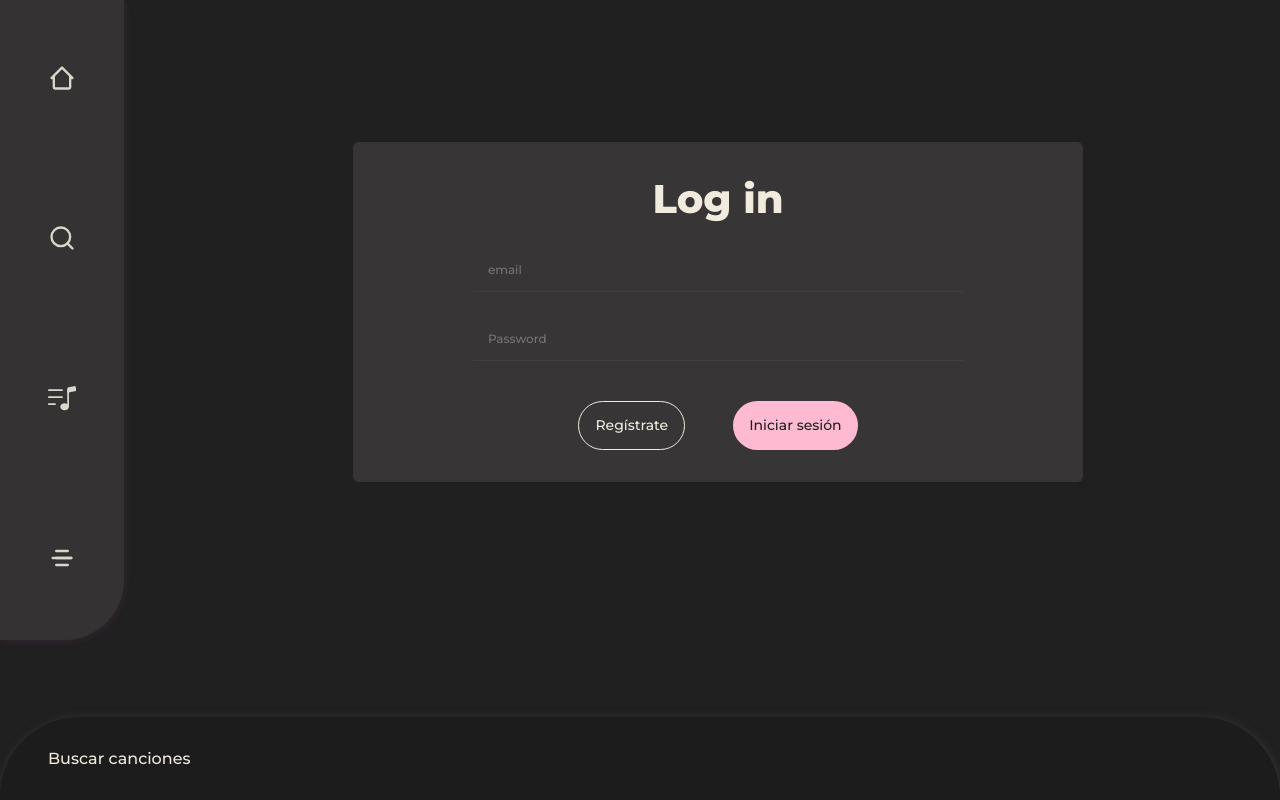
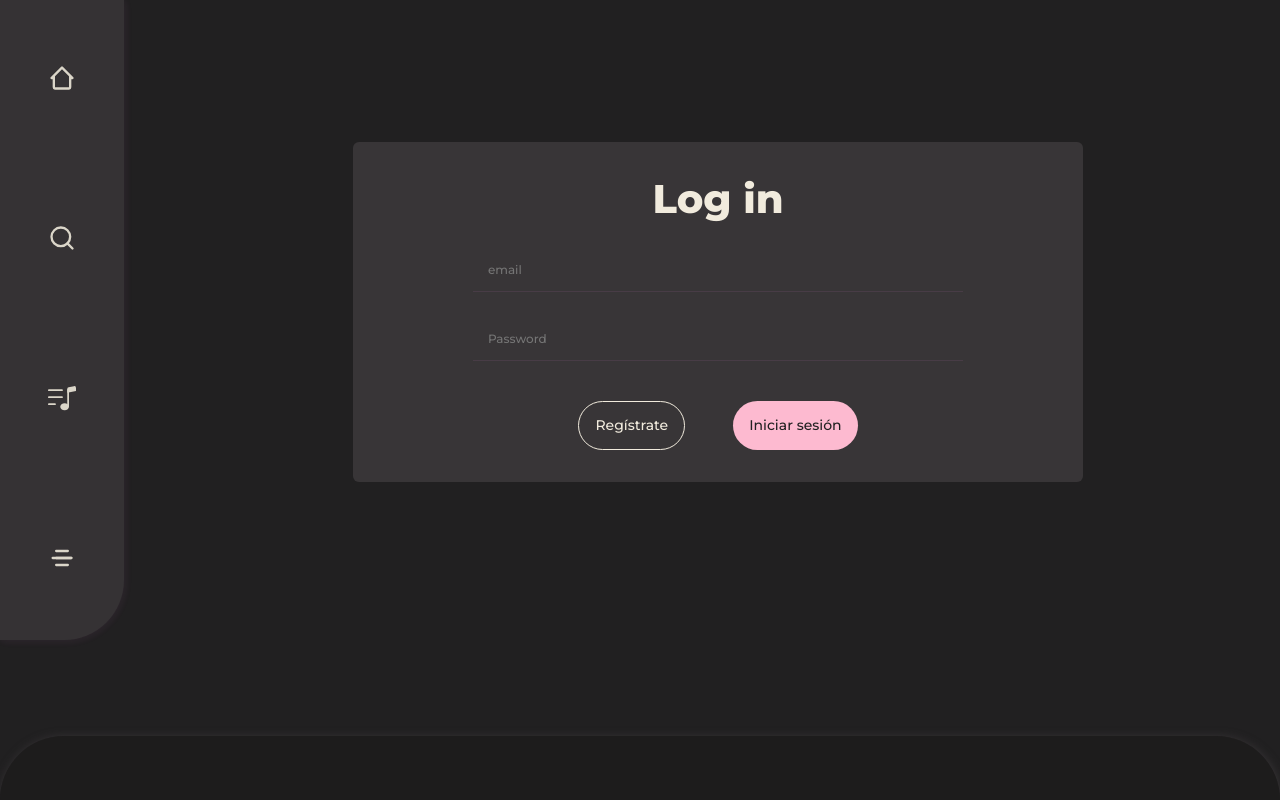
Before and after one commit to Candela94/soundslike-frontend, a React (Vite) app: page /login in a window 1280 px wide. Built offline with nearby package versions, Linux system fonts and the light colour scheme; no server answers.

Commit message:
reproductor

```diff
--- a/src/components/reproductor/Reproductor.jsx
+++ b/src/components/reproductor/Reproductor.jsx
@@ -49,7 +49,7 @@ export const Reproductor = () => {
             {!currentSong && (
                 <NavLink className="Mensaje-reproductor" to='/buscador'>
                     <div>
-                        <p>Buscar canciones</p>
+
                     </div>
                 </NavLink>
             )}
```
